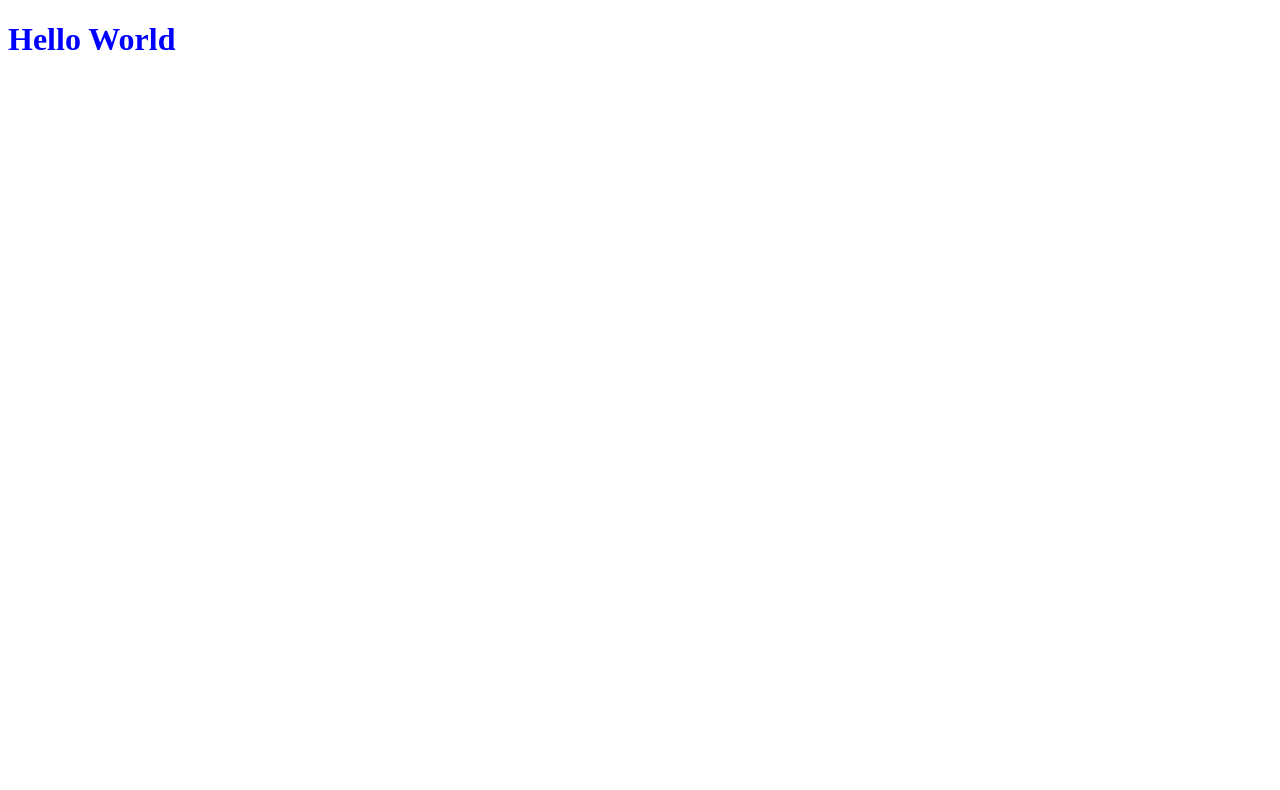
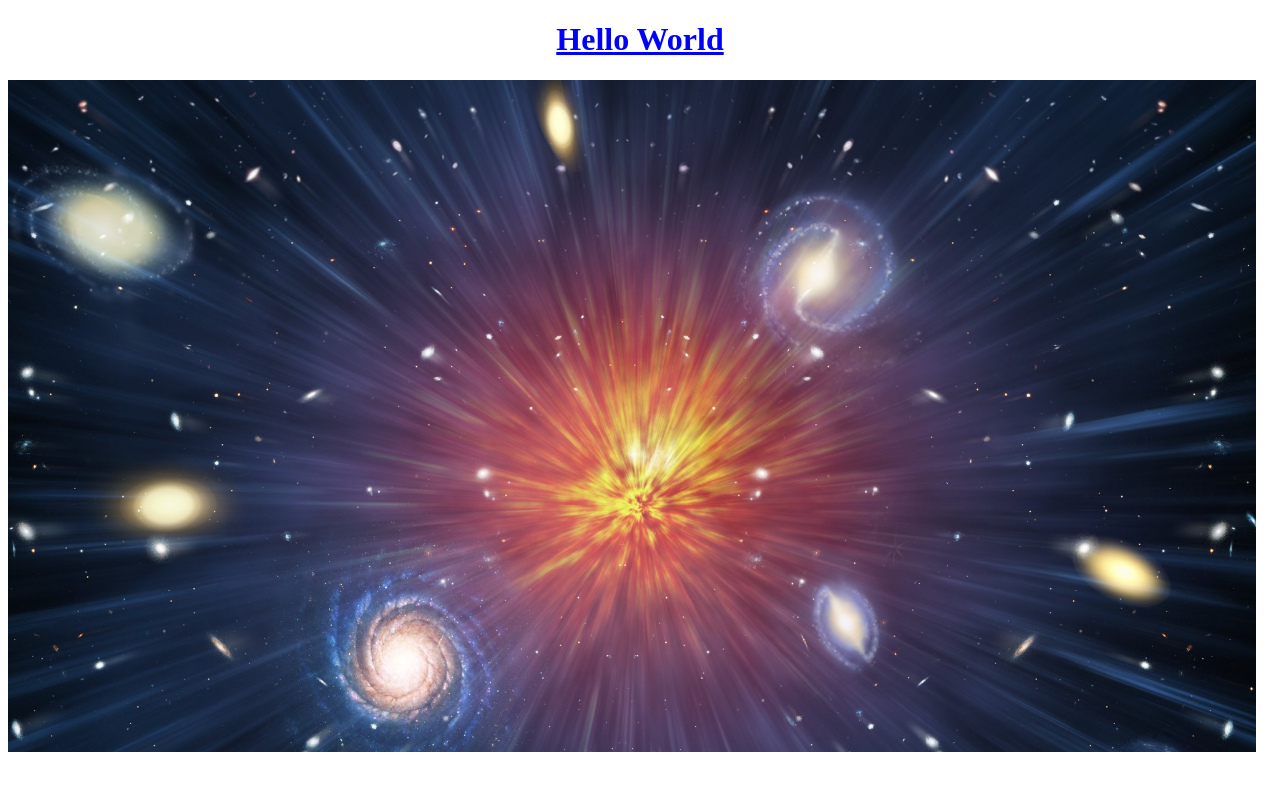
Before and after one commit to Asad-Zaidi/Hello-World, a plain HTML site: page index.html in a window 1280 px wide. Drawn offline with Linux system fonts and the light colour scheme.

Commit message:
Image Added

```diff
--- a/index.html
+++ b/index.html
@@ -11,7 +11,9 @@
 </head>
 
 <body>
-    <h1 class="style">Hello World</h1>
+    <h1 class="style"><u>Hello World</u></h1>
+
+    <img class="image" src="./Big Bang.jpg" alt="Not Availabe">
 </body>
 
 </html>
--- a/style.css
+++ b/style.css
@@ -1,3 +1,8 @@
 .style{
+    text-align: center;
     color: blue;
 }
+.image{
+    height: 7in;
+    width: 13in;
+}
```
Also changed, not shown: Big Bang.jpg (added).
